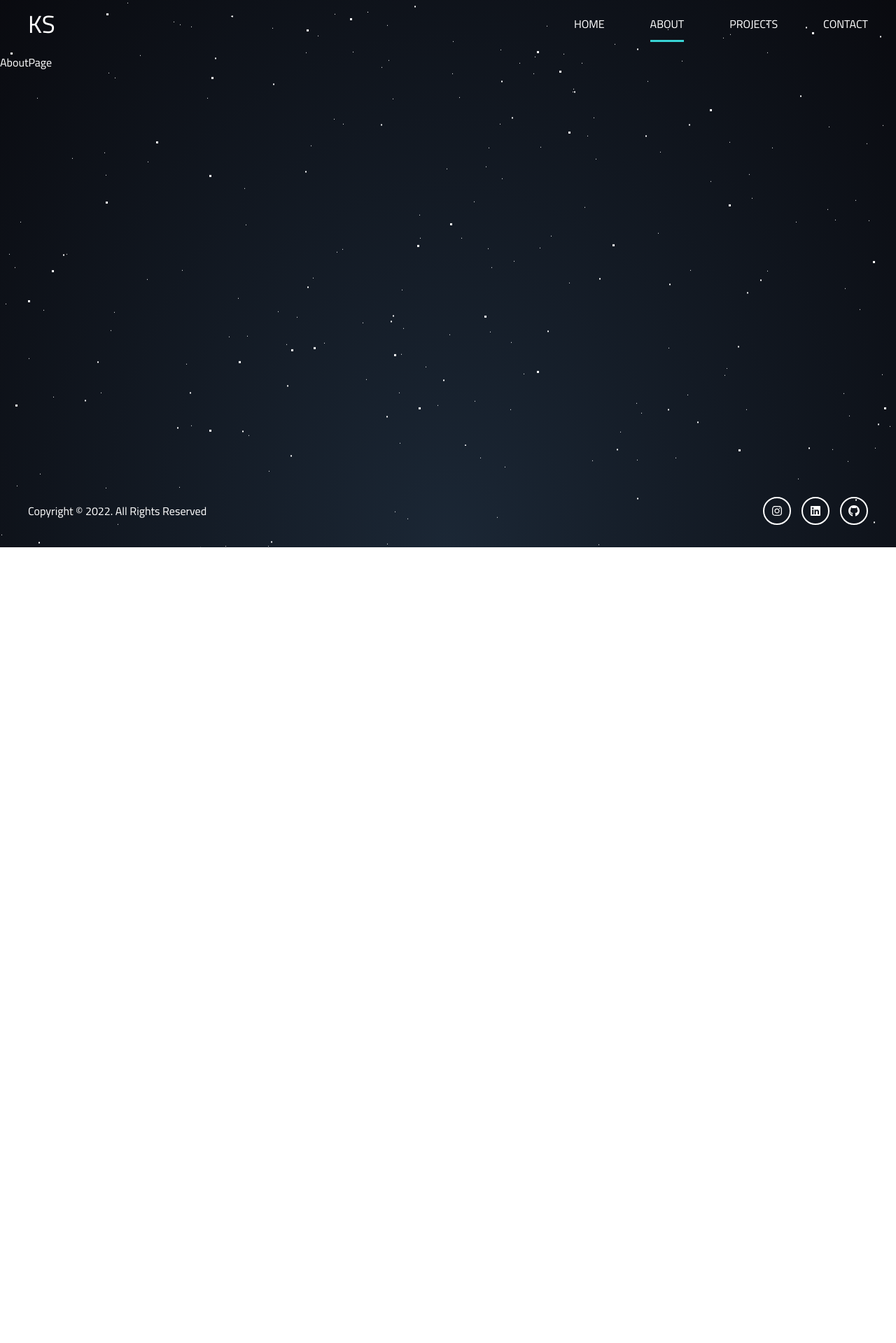
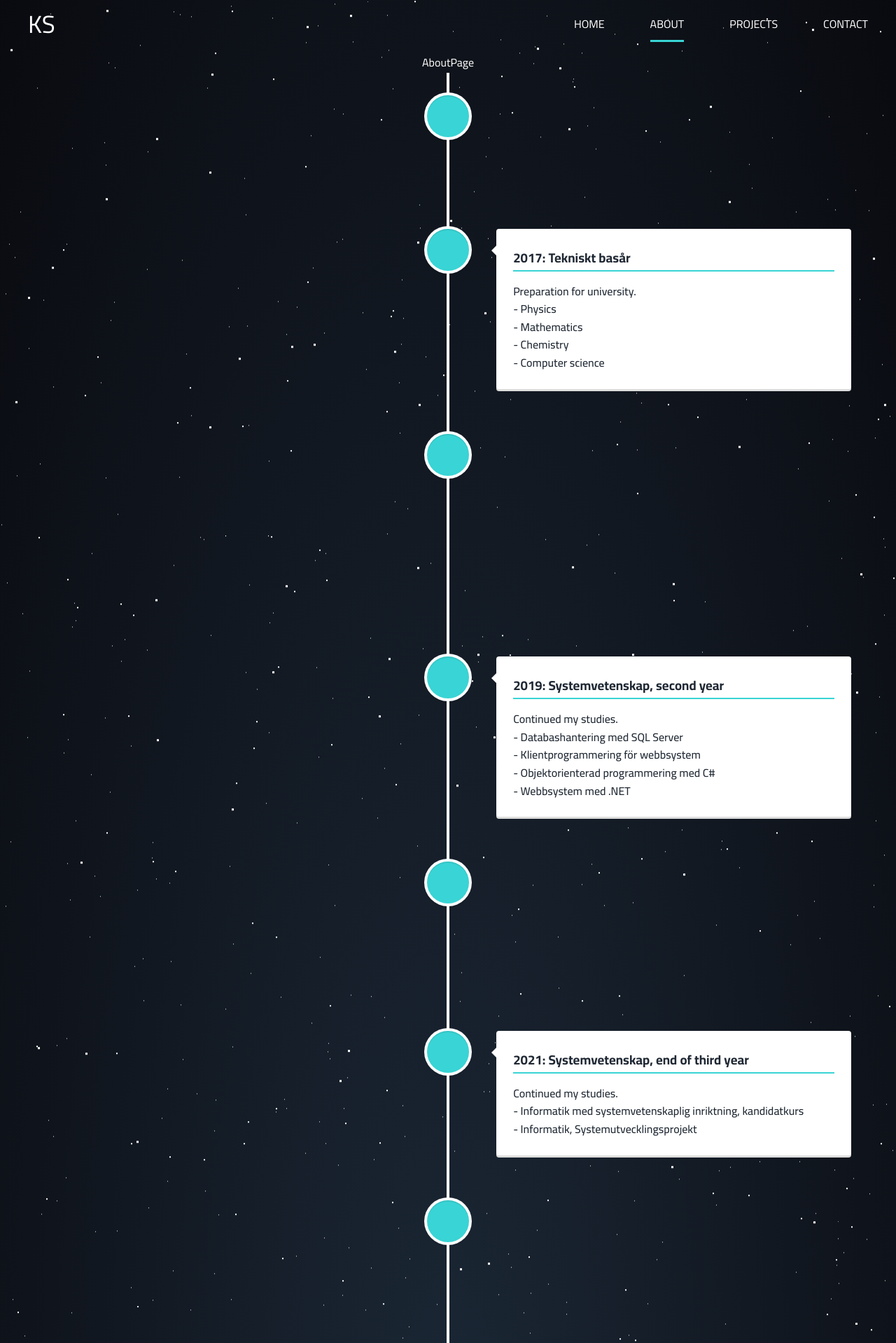
Before and after one commit to kevinsvanback/portfolio-website, a React (Create React App) app: page /about in a window 1280 px wide. Shown: the part 18-1937 px from the top of the page at 70% size. Before the commit the page ends 800 px from the top, so only its background shows below. Built offline with nearby package versions, Linux system fonts and the light colour scheme.

Commit message:
AboutPage timeline

```diff
--- a/package.json
+++ b/package.json
@@ -15,6 +15,7 @@
     "react-dom": "^17.0.2",
     "react-router-dom": "^6.2.2",
     "react-scripts": "5.0.0",
+    "react-vertical-timeline-component": "^3.5.2",
     "typewriter-effect": "^2.18.2",
     "web-vitals": "^2.1.4"
   },
--- a/src/pages/AboutPage.js
+++ b/src/pages/AboutPage.js
@@ -1,11 +1,155 @@
 import React from 'react';
+import { VerticalTimeline, VerticalTimelineElement } from 'react-vertical-timeline-component';
+import 'react-vertical-timeline-component/style.min.css';
 import styles from './AboutPage.module.css';
 
 const AboutPage = () => {
   return (
-    <>
+    <div className={styles.aboutPage}>
       <div className={styles.x}>AboutPage</div>
-    </>
+
+      <VerticalTimeline>
+        <VerticalTimelineElement
+          className="vertical-timeline-element--work"
+          // contentStyle={{ background: 'rgb(33, 150, 243)', color: '#fff' }}
+          // contentArrowStyle={{ borderRight: '7px solid  rgb(33, 150, 243)' }}
+          // date="2011 - present"
+          iconStyle={{ background: '#39D4D5', color: '#fff' }}
+        // icon={<WorkIcon />}
+        >
+          <h3 className="vertical-timeline-element-title">2013: Ekonomi</h3>
+          <div className={styles.bottomLine}></div>
+          {/* <h4 className="vertical-timeline-element-subtitle">Nyköping</h4> */}
+          <p>
+            Studied economics in high school.
+          </p>
+        </VerticalTimelineElement>
+        <VerticalTimelineElement
+          className="vertical-timeline-element--work"
+          // date="2010 - 2011"
+          iconStyle={{ background: '#39D4D5', color: '#fff' }}
+        // icon={<WorkIcon />}
+        >
+          <h3 className="vertical-timeline-element-title">2017: Tekniskt basår</h3>
+          <div className={styles.bottomLine}></div>
+          {/* <h4 className="vertical-timeline-element-subtitle">Norrköping</h4> */}
+          <p>
+            Preparation for university.
+            <br />
+            - Physics
+            <br />
+            - Mathematics
+            <br />
+            - Chemistry
+            <br />
+            - Computer science
+          </p>
+        </VerticalTimelineElement>
+        <VerticalTimelineElement
+          className="vertical-timeline-element--work"
+          // date="2008 - 2010"
+          iconStyle={{ background: '#39D4D5', color: '#fff' }}
+        // icon={<WorkIcon />}
+        >
+          <h3 className="vertical-timeline-element-title">2018: Systemvetenskap</h3>
+          <div className={styles.bottomLine}></div>
+          {/* <h4 className="vertical-timeline-element-subtitle">Örebro Universitet</h4> */}
+          <p>
+            Began my university studies in information systems.
+            <br />
+            - Informatik med systemvetenskaplig inriktning, grundkurs
+            <br />
+            - Interaktionsdesign
+            <br />
+            - Kravhantering
+            <br />
+            - Objektorienterad analys och design
+            <br />
+            - Systemutvecklingsprojekt med Scrum och Extreme Programming
+          </p>
+        </VerticalTimelineElement>
+        <VerticalTimelineElement
+          className="vertical-timeline-element--work"
+          // date="2006 - 2008"
+          iconStyle={{ background: '#39D4D5', color: '#fff' }}
+        // icon={<WorkIcon />}
+        >
+          <h3 className="vertical-timeline-element-title">2019: Systemvetenskap, second year</h3>
+          <div className={styles.bottomLine}></div>
+          {/* <h4 className="vertical-timeline-element-subtitle">Örebro Universitet</h4> */}
+          <p>
+            Continued my studies.
+            <br />
+            - Databashantering med SQL Server
+            <br />
+            - Klientprogrammering för webbsystem
+            <br />
+            - Objektorienterad programmering med C#
+            <br />
+            - Webbsystem med .NET
+          </p>
+        </VerticalTimelineElement>
+        <VerticalTimelineElement
+          className="vertical-timeline-element--education"
+          // date="April 2013"
+          iconStyle={{ background: '#39D4D5', color: '#fff' }}
+        // icon={<SchoolIcon />}
+        >
+          <h3 className="vertical-timeline-element-title">2020: Systemvetenskap, third year</h3>
+          <div className={styles.bottomLine}></div>
+          {/* <h4 className="vertical-timeline-element-subtitle">Örebro Universitet</h4> */}
+          <p>
+            Continued my studies.
+            <br />
+            - Retorik och kommunikativt ledarskap
+            <br />
+            - Måltidskunskap och värdskap
+          </p>
+        </VerticalTimelineElement>
+        <VerticalTimelineElement
+          className="vertical-timeline-element--education"
+          // date="November 2012"
+          iconStyle={{ background: '#39D4D5', color: '#fff' }}
+        // icon={<SchoolIcon />}
+        >
+          <h3 className="vertical-timeline-element-title">2021: Systemvetenskap, end of third year</h3>
+          <div className={styles.bottomLine}></div>
+          {/* <h4 className="vertical-timeline-element-subtitle">Örebro Universitet</h4> */}
+          <p>
+            Continued my studies.
+            <br />
+            - Informatik med systemvetenskaplig inriktning, kandidatkurs
+            <br />
+            - Informatik, Systemutvecklingsprojekt
+          </p>
+        </VerticalTimelineElement>
+        <VerticalTimelineElement
+          className="vertical-timeline-element--education"
+          // date="2002 - 2006"
+          iconStyle={{ background: '#39D4D5', color: '#fff' }}
+        // icon={<SchoolIcon />}
+        >
+          <h3 className="vertical-timeline-element-title">Today: Self-education</h3>
+          <div className={styles.bottomLine}></div>
+          {/* <h4 className="vertical-timeline-element-subtitle">Udemy.com</h4> */}
+          <p>
+            Udemy.com.
+            <br />
+            - HTML
+            <br />
+            - CSS
+            <br />
+            - JavaScript
+            <br />
+            - React
+          </p>
+        </VerticalTimelineElement>
+        {/* <VerticalTimelineElement
+          iconStyle={{ background: '#39D4D5', color: '#fff' }}
+        // icon={<StarIcon />}
+        /> */}
+      </VerticalTimeline>
+    </div>
   );
 };
 
--- a/src/pages/AboutPage.module.css
+++ b/src/pages/AboutPage.module.css
@@ -1,3 +1,19 @@
 .x {
+  display: flex;
+  justify-content: center;
   color: white;
 }
+
+.aboutPage h3,
+.aboutPage p {
+  color: #1f2833;
+}
+
+.bottomLine {
+  z-index: 1;
+  margin: 0 auto;
+  height: 2px;
+  /* width: 48px; */
+  width: 100%;
+  background: #39D4D5;
+}
--- a/src/pages/ProjectsPage.module.css
+++ b/src/pages/ProjectsPage.module.css
@@ -16,6 +16,7 @@
   flex-direction: column;
   justify-content: space-between;
   width: 600px;
+  border-radius: 6px 6px 4px 4px;
   background-color: #fff;
 /* max-height: 400px; */
   /* border: 1px solid #fff; */
@@ -42,25 +43,30 @@
 }
 
 .button {
-  /* z-index: 2; */
   font-family: 'Cairo', sans-serif;
   width: 150px;
   height: 30px;
-  /* margin-bottom: 10px; */
+  border-radius: 4px;
   color: #fff;
   background-color: #1f2833;
-  /* background-color: #39D4D5; */
   border: none;
   text-align: center;
+  transition: all ease-in-out 0.3s;
+}
+
+.button:hover {
+  background-color: #39D4D5;
 }
 
 .project {
   /* z-index: 2; */
   /* width: 600px; */
-  height: 200px;
-  background: #000;
-  background-position: top;
+  height: 195px;
+  border-radius: 4px 4px 0 0;
+  /* background: #000; */
+  /* background-position: top; */
   transition: ease-in-out 2s;
+  border-bottom: 2px solid #39D4D5;
 }
 
 .project1 {
```
Also changed, not shown: 1 other file (tests, documents, lock files or other folders).
